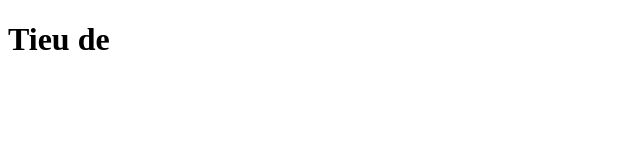
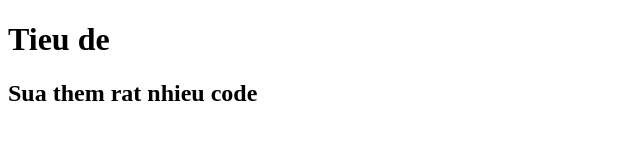
Before and after one commit to NamSnow/duan6, a plain HTML site: page index.html in a window 1280 px wide. Shown: the whole page, without its empty margins (0-640 px from the left). Drawn offline with Linux system fonts and the light colour scheme.

Commit message:
2. sua code lan 1

```diff
--- a/index.html
+++ b/index.html
@@ -7,5 +7,6 @@
   </head>
   <body>
     <h1>Tieu de</h1>
+    <h2>Sua them rat nhieu code</h2>
   </body>
 </html>
```
